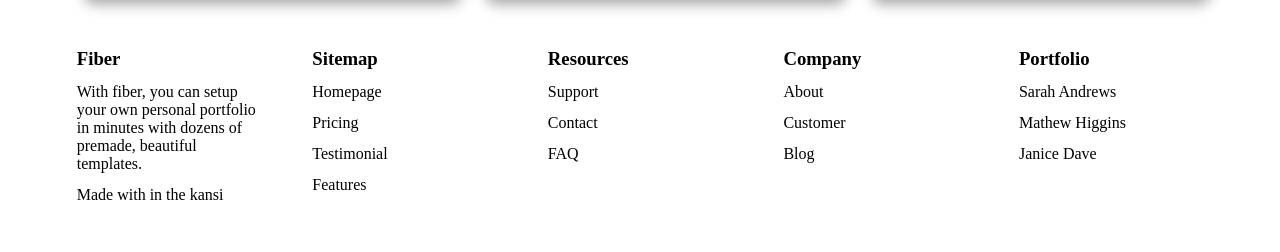
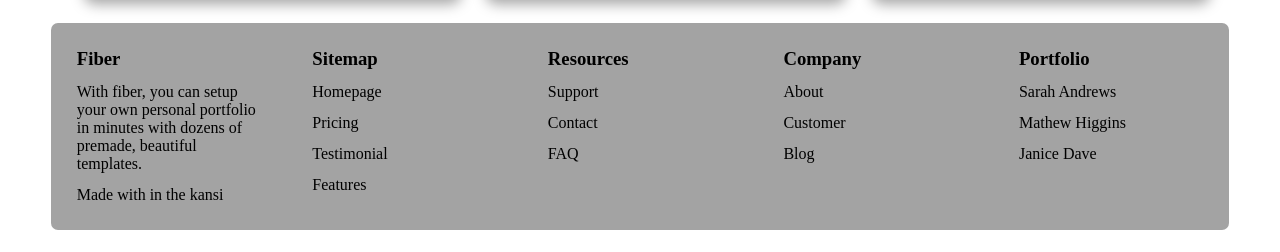
Before and after one commit to shrawankansi/Html-CSS-Portfolio5, a plain HTML site: page index.html in a window 1280 px wide. Shown: the part 1735-1987 px from the top of the page. Drawn offline with Linux system fonts and the light colour scheme.

Commit message:
style modify

```diff
--- a/style.css
+++ b/style.css
@@ -135,6 +135,8 @@ box-shadow:  7px 7px 14px #a3a3a3,
     display: flex;
     justify-content: space-around;
     width: full;
+    background-color: #a3a3a3;
+    border-radius: 7px;
 }
 .culomn{
     width: 20vw;
```
